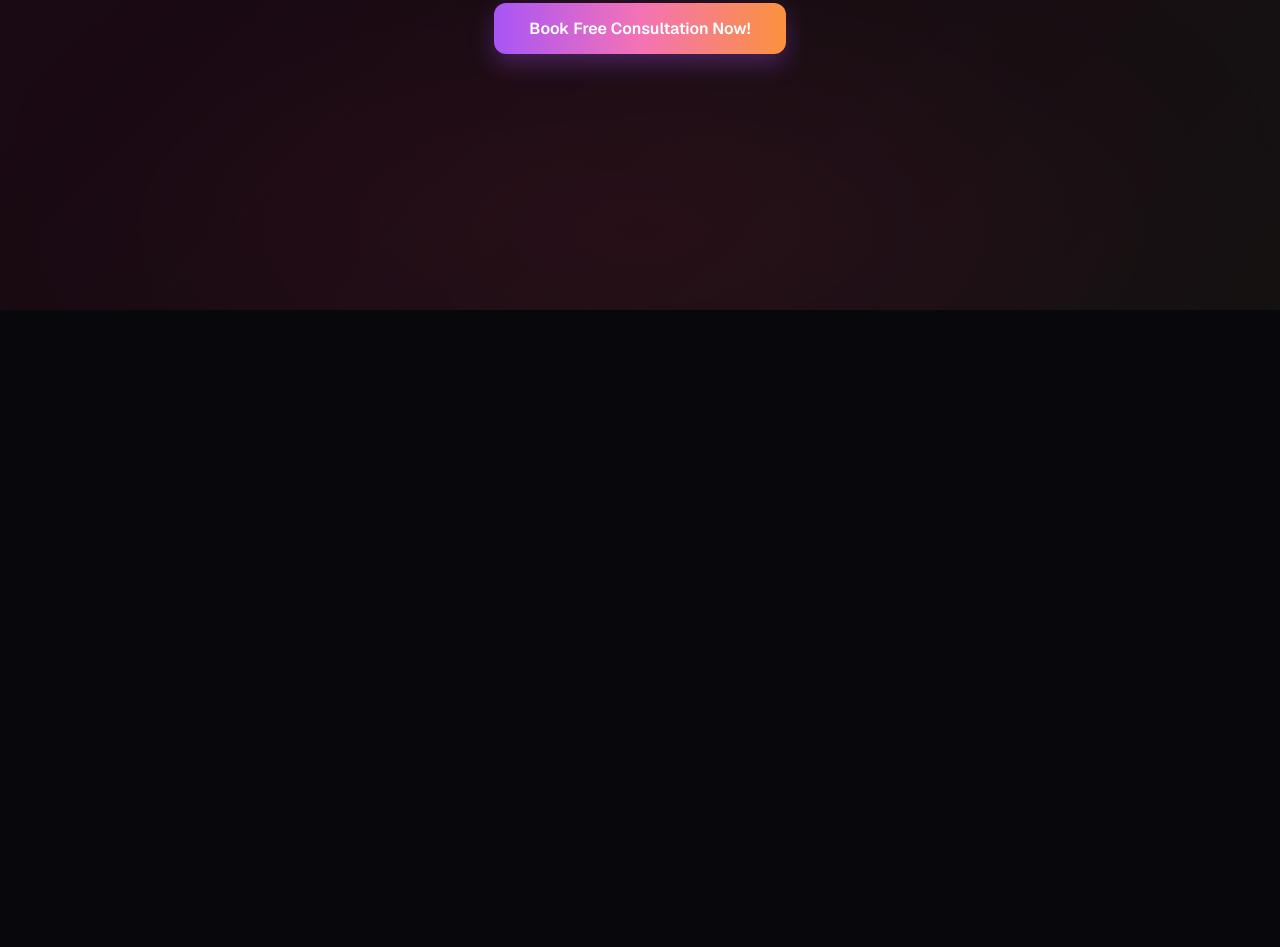
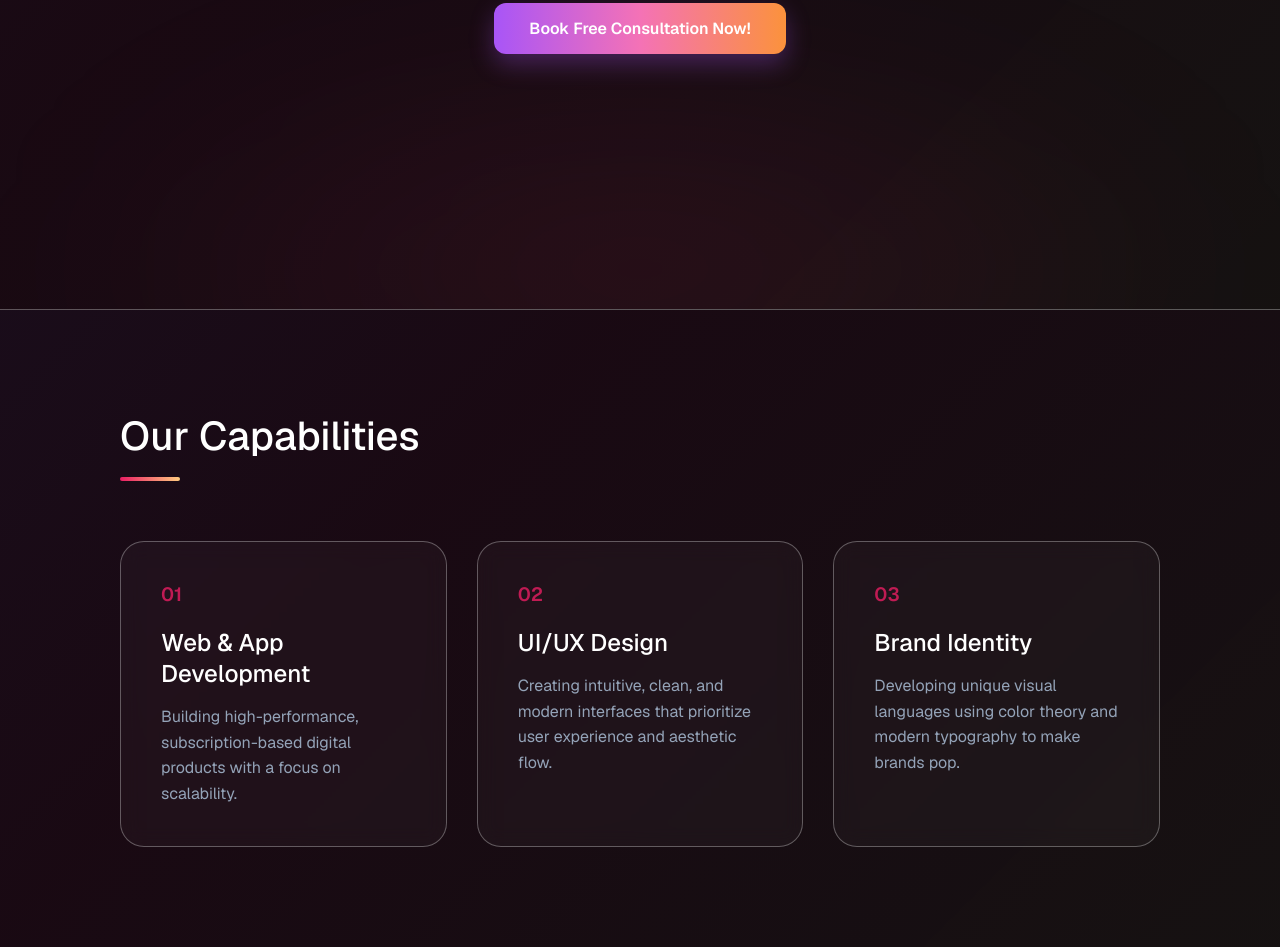
Before and after one commit to kshahzadiii/HueLab, a plain HTML site: page index.html in a window 1280 px wide. Shown: the part 490-1437 px from the top of the page. Before the commit the page ends 800 px from the top, so only its background shows below. Drawn offline with nearby package versions, Linux system fonts and the light colour scheme.

Commit message:
built second section of the main page

```diff
--- a/index.html
+++ b/index.html
@@ -7,10 +7,9 @@
         <link rel="icon" type="image/x-icon" href="./resources/nobg.png">
         <link rel="stylesheet" href="style.css">
         <link href="https://fonts.googleapis.com/css2?family=Geist:wght@100..900&display=swap" rel="stylesheet">
+    </head>
 
-</head>
     <body>
-
         <nav class="navbar">
             <div class="logo">
                 <div class="logo-icon-container">
@@ -33,6 +32,54 @@
 
             <button class="btn-cta">Book Free Consultation Now!</button>
         </header>
+        <section class="capabilities">
+            <div class="section-header reveal">
+                <h2>Our Capabilities</h2>
+                <div class="line-divider"></div>
+            </div>
+            <div class="capabilities-grid">
+                <!-- Card 1 -->
+                <div class="cap-card reveal">
+                    <div class="icon-box">01</div>
+                    <h3>Web & App Development</h3>
+                    <p>Building high-performance, subscription-based digital products with a focus on scalability.</p>
+                </div>
 
+                <!-- Card 2 -->
+                <div class="cap-card reveal">
+                    <div class="icon-box">02</div>
+                    <h3>UI/UX Design</h3>
+                    <p>Creating intuitive, clean, and modern interfaces that prioritize user experience and aesthetic flow.</p>
+                </div>
+
+                <!-- Card 3 -->
+                <div class="cap-card reveal">
+                    <div class="icon-box">03</div>
+                    <h3>Brand Identity</h3>
+                    <p>Developing unique visual languages using color theory and modern typography to make brands pop.</p>
+                </div>
+            </div>
+        </section>
+
+        <script>
+            const observerOptions = {
+                threshold: 0.1
+            };
+
+            const observer = new IntersectionObserver((entries) => {
+                entries.forEach((entry, index) => {
+                    if (entry.isIntersecting) {
+                        // Add a small delay for each card to create a staggered look
+                        setTimeout(() => {
+                            entry.target.classList.add('active');
+                        }, index * 150);
+                    }
+                });
+            }, observerOptions);
+
+            document.querySelectorAll('.reveal').forEach((el) => {
+                observer.observe(el);
+            });
+        </script>
     </body>
 </html>
--- a/style.css
+++ b/style.css
@@ -29,6 +29,7 @@ body {
     text-align: center;
     position: relative;
     overflow: hidden;
+    border-bottom: 1px solid rgba(255, 255, 255, 0.3);
 }
 
 /*
@@ -39,7 +40,7 @@ body {
 .hero::before {
     content: "";
     position: absolute;
-    bottom: -15%;
+    bottom: -20%;
     left: 50%;
     transform: translateX(-50%);
     width: 90%;
@@ -179,6 +180,94 @@ body {
     transform: translateY(-3px);
 }
 
+.capabilities {
+    padding: 100px 80px;
+    max-width: 1200px;
+    margin: 0 auto;
+}
+
+.section-header {
+    margin-bottom: 60px;
+}
+
+.section-header h2 {
+    font-size: 2.5rem;
+    font-weight: 500;
+    margin-bottom: 15px;
+}
+
+.line-divider {
+    width: 60px;
+    height: 4px;
+    background: linear-gradient(to right, #e91e63, #ffcc80);
+    border-radius: 2px;
+}
+
+.capabilities-grid {
+    display: grid;
+    grid-template-columns: repeat(auto-fit, minmax(300px, 1fr));
+    gap: 30px;
+}
+
+/* Glass Card Design */
+.cap-card {
+    background: rgba(255, 255, 255, 0.03);
+    backdrop-filter: blur(10px);
+    border: 1px solid rgba(255, 255, 255, 0.3);
+    padding: 40px;
+    border-radius: 24px;
+    transition: all 0.4s ease;
+    position: relative;
+    overflow: hidden;
+}
+
+.cap-card:hover {
+    transform: translateY(-10px);
+    background: rgba(255, 255, 255, 0.06);
+    border-color: rgba(233, 30, 99, 0.3);
+    box-shadow: 0 20px 40px rgba(0, 0, 0, 0.4);
+}
+
+.icon-box {
+    font-size: 1.2rem;
+    font-weight: 600;
+    color: #e91e63;
+    margin-bottom: 20px;
+    opacity: 0.8;
+}
+
+.cap-card h3 {
+    font-size: 1.5rem;
+    margin-bottom: 15px;
+    font-weight: 500;
+}
+
+.cap-card p {
+    color: #94a3b8;
+    font-size: 1rem;
+    line-height: 1.6;
+}
+
+/* --- Reveal Animation Classes --- */
+.reveal {
+    opacity: 0;
+    transform: translateY(30px);
+    transition: all 0.8s ease-out;
+}
+
+.reveal.active {
+    opacity: 1;
+    transform: translateY(0);
+}
+
+
+
+
+
+
+
+
+/* phone and tablet */
 
 @media screen and (max-width: 768px) {
     .logo {
@@ -191,7 +280,8 @@ body {
     }
 
     .hero {
-        height: 85vh;
+        height: 75vh;
+        padding-top: 80px;
     }
 
     .gradient-text {
@@ -199,4 +289,35 @@ body {
         padding: 20px;
         text-align: center;
     }
+
+    .btn-cta {
+        padding: 12px 30px;
+        font-size: 0.9rem;
+    }
+
+    .subtext {
+        font-size: 1rem;
+    }
+
+    .section-header {
+        text-align: center;
+        margin-bottom: 40px;
+    }
+
+    .section-header h2 {
+        font-size: 2rem;
+    }
+
+    .line-divider {
+        margin: 0 auto;
+    }
+
+    .capabilities {
+        padding: 60px 40px;
+    }
+
+    .capabilities-grid {
+        grid-template-columns: 1fr;
+
+    }
 }
```
Also changed, not shown: resources/nobg.png, 2 other files. Lines whose indentation alone changed are shown as unchanged.
